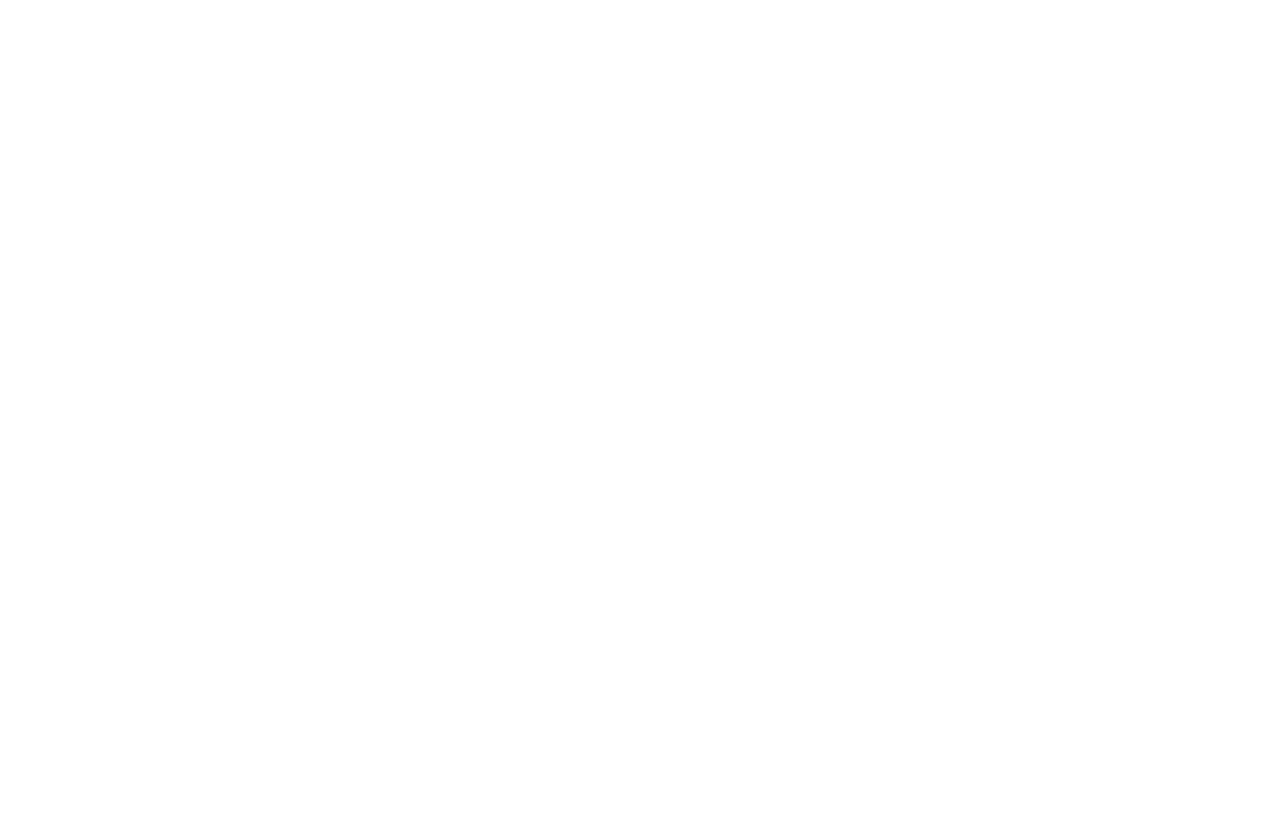
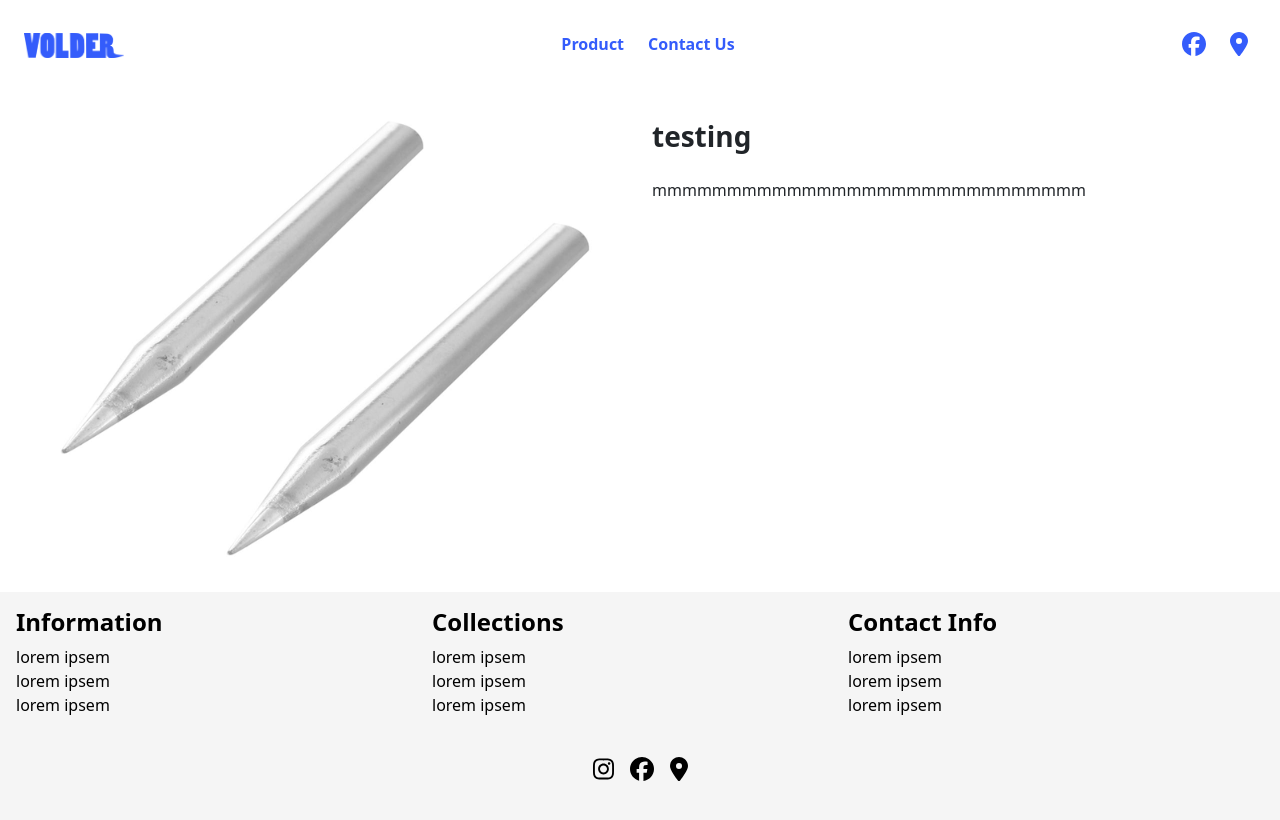
Before and after one commit to hafabdulsami/Volder, a React (Create React App) app: page /m in a window 1280 px wide. Before the commit this address had no page. Built offline with nearby package versions, Linux system fonts and the light colour scheme.

Commit message:
the basic structure of Productdesc is made

```diff
--- /dev/null
+++ b/src/components/app/productDesc/ProductDesc.js
@@ -0,0 +1,32 @@
+import React from "react";
+import Container from "react-bootstrap/Container";
+import Row from "react-bootstrap/Row";
+import Col from "react-bootstrap/Col";
+import collection from "../../../assets/collection";
+import H3 from "../../common/heading/H3";
+const ProductDesc = () => {
+  return (
+    <Container fluid className="mt-4">
+      <Row md={2} className="">
+        <Col>
+          <img
+            src={collection.bit}
+            style={{
+              backgroundColor: "gray",
+              height: "30rem",
+              width: "100%"
+            }}
+          />
+        </Col>
+        <Col>
+          <H3 text={"testing"} />
+          <p style={{ wordWrap: "break-word" }}>
+            mmmmmmmmmmmmmmmmmmmmmmmmmmmmm
+          </p>
+        </Col>
+      </Row>
+    </Container>
+  );
+};
+
+export default ProductDesc;
--- a/src/layouts/Layouts.js
+++ b/src/layouts/Layouts.js
@@ -5,6 +5,7 @@
 import Homepage from "../components/app/homePage/Homepage";
 import Product from "../components/app/products/Product";
 import path from "../routes/paths";
+import ProductDesc from "../components/app/productDesc/ProductDesc";
 const Layouts = () => {
   return (
     <>
@@ -12,6 +13,7 @@
         <Route element={<MainLayout />}>
           <Route path="/" element={<Homepage />} />
           <Route path={path.product} element={<Product />} />
+          <Route path={"/m"} element={<ProductDesc />} />
         </Route>
       </Routes>
     </>
```
